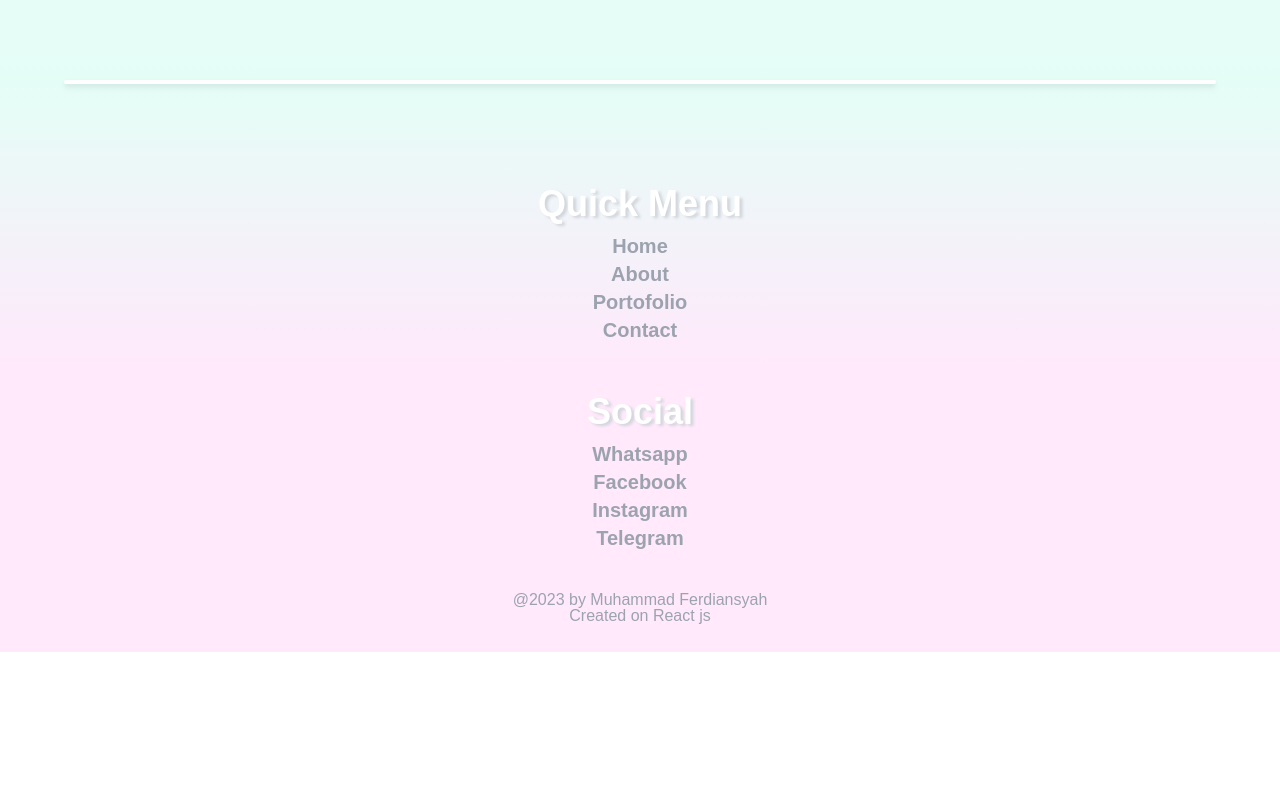
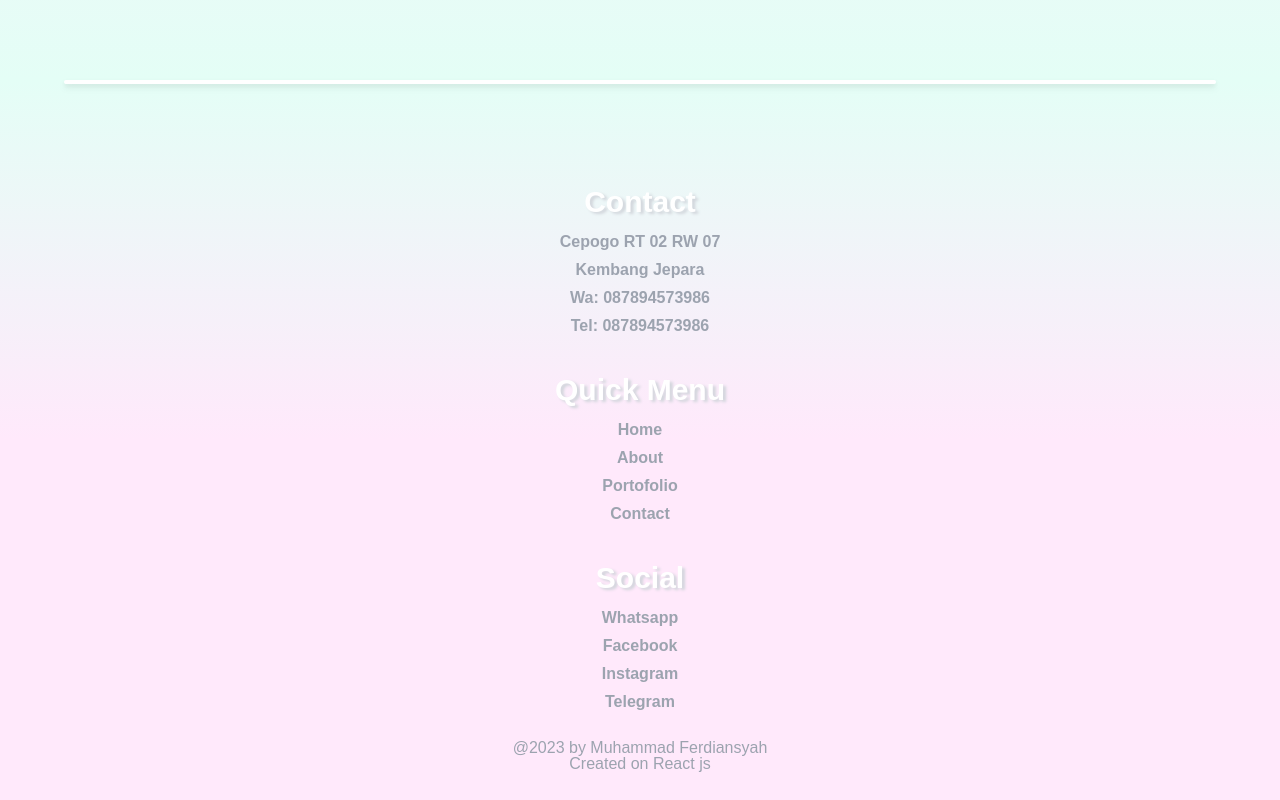
Before and after one commit to ferdiansyah783/react-glow, a React (Create React App) app: page / in a window 1280 px wide. Shown: the part 3120-3920 px from the top of the page. Before the commit the page ends 3772 px from the top, so only its background shows below. Built offline with nearby package versions, Linux system fonts and the light colour scheme.

Commit message:
fix footer

```diff
--- a/src/components/Footer.js
+++ b/src/components/Footer.js
@@ -4,16 +4,23 @@ const Footer = () => {
   return (
     <div className="w-full bg-gradient-to-t from-primary via-primary to-secondary">
       <div className="h-1 w-[90%] bg-white drop-shadow-md mx-auto rounded-full mb-16"></div>
-      <div className="flex flex-col p-7 items-center text-center space-y-10">
-        <div className="leading-7 text-xl font-semibold text-gray-400 ">
-          <h1 className="font-black text-4xl my-2 text-white text-shadow">Quick Menu</h1>
+      <div className="flex flex-col p-7 items-center text-center space-y-6">
+        <div className="leading-7 text-gray-400 font-semibold">
+          <h1 className="font-black text-3xl my-2 text-white text-shadow">Contact</h1>
+          <p>Cepogo RT 02 RW 07</p>
+          <p>Kembang Jepara</p>
+          <p>Wa: 087894573986</p>
+          <p>Tel: 087894573986</p>
+        </div>
+        <div className="leading-7 text-gray-400 font-semibold">
+          <h1 className="font-black text-3xl my-2 text-white text-shadow">Quick Menu</h1>
           <p>Home</p>
           <p>About</p>
           <p>Portofolio</p>
           <p>Contact</p>
         </div>
-        <div className="leading-7 text-xl font-semibold text-gray-400">
-          <h1 className="font-black text-4xl my-2 text-white text-shadow">Social</h1>
+        <div className="leading-7 text-gray-400 font-semibold">
+          <h1 className="font-black text-3xl my-2 text-white text-shadow">Social</h1>
           <p>Whatsapp</p>
           <p>Facebook</p>
           <p>Instagram</p>
```
